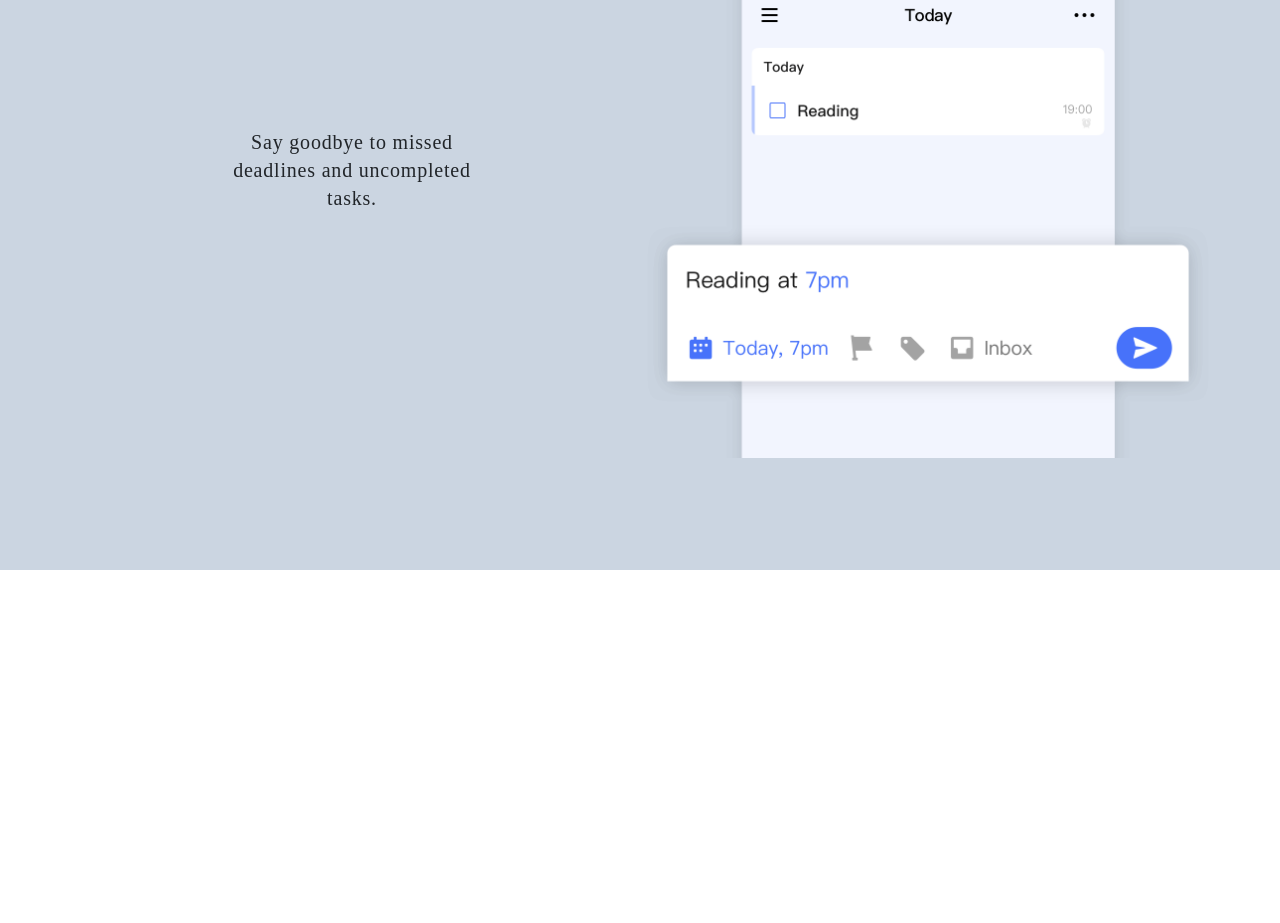
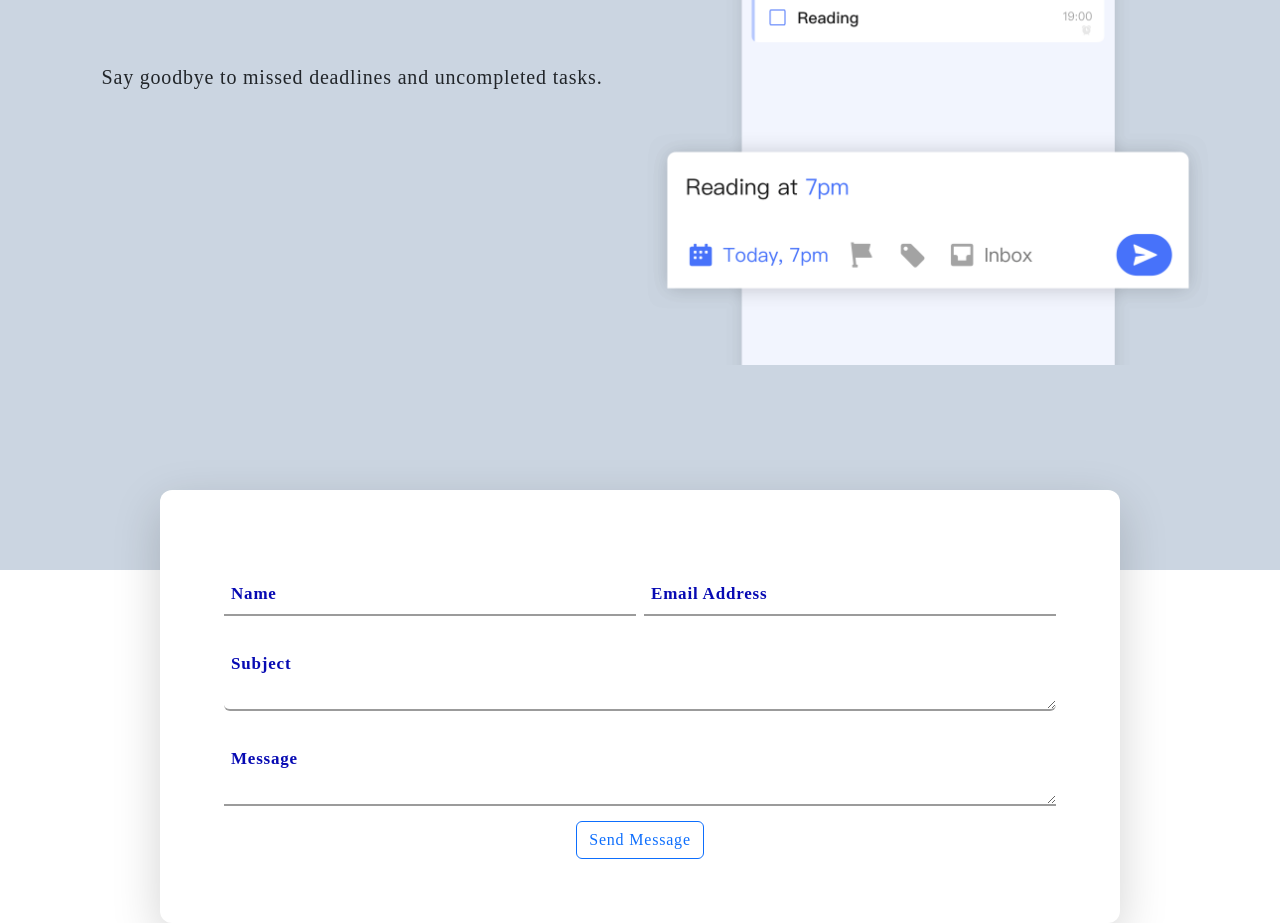
Before and after one commit to tobidechamp15/Taskify, a React (Create React App) app: page / in a window 1280 px wide. Shown: the part 3520-4443 px from the top of the page. Before the commit the page ends 4090 px from the top, so only its background shows below. Built offline with nearby package versions, Linux system fonts and the light colour scheme; a web font is replaced by a local one.

Commit message:
contact form

```diff
--- a/src/App.css
+++ b/src/App.css
@@ -207,8 +207,8 @@ g {
   left: 0%; /* Start position, completely outside the container */
   width: 200%; /* Set the width of the image */
   height: 100%;
-  opacity: .08;
-  background: url('./assets/bg-home.png');
+  opacity: 0.08;
+  background: url("./assets/bg-home.png");
   background-size: cover;
   animation: moveLeft 30s linear infinite; /* Adjust the duration as needed */
 }
--- /dev/null
+++ b/src/component/Contact.jsx
@@ -0,0 +1,51 @@
+import React from "react";
+
+const Contact = () => {
+  return (
+    <div className=" flex item-center justify-center md:-mt-[80px] ">
+      <div className="bg-white rounded-xl items-center shadow-lg md:w-3/4 gap-2 xsm:w-full p-[5%] flex flex-col ">
+        <div className="flex gap-2 w-100 ">
+          <div className="form__group   field">
+            <input
+              type="text"
+              className="form__field"
+              placeholder="Name"
+              required
+            />
+            <label className="form__label">Name</label>
+          </div>
+          <div className="form__group   field">
+            <input
+              type="text"
+              className="form__field"
+              placeholder="Name"
+              required
+            />
+            <label className="form__label">Email Address</label>
+          </div>
+        </div>
+        <div className="form__group   field">
+          <textarea
+            type="text"
+            className="form__field form-control"
+            placeholder="Name"
+            required
+          />
+          <label className="form__label">Subject</label>
+        </div>
+        <div className="form__group  field">
+          <textarea
+            type="text"
+            className="form__field"
+            placeholder="Name"
+            required
+          />
+          <label className="form__label">Message</label>
+        </div>
+        <button className="btn btn-outline-primary ">Send Message</button>
+      </div>
+    </div>
+  );
+};
+
+export default Contact;
--- a/src/component/Description.jsx
+++ b/src/component/Description.jsx
@@ -19,7 +19,11 @@ const Description = () => {
             <span className="md:text-xl md:w-1/2 xsm:py-[30%] ">
               Your solution to effortless task management and organization.
             </span>
-            <img src={organize} alt="organize" className="xsm:h-full md:w-1/2" />
+            <img
+              src={organize}
+              alt="organize"
+              className="xsm:h-full md:w-1/2"
+            />
           </div>
           <div className="md:h-screen flex justify-evenly items-center xsm:flex-col md:flex-row-reverse xsm-h-full bg-white p-[5%]">
             <span className="md:text-xl md:w-1/3   xsm:py-[30%]">
@@ -29,13 +33,15 @@ const Description = () => {
             </span>
             <img src={image3} alt="organize" className=" xsm:h-full md:w-1/2" />
           </div>
-          <div className="h-screen flex justify-evenly items-center xsm:flex-col  bg-slate-300  p-[5%]">
-            <section className="md:text-xl md:w-1/2 xsm:py-[30%]   flex items-center justify-center">
-              <span className="w-50 h-100">
-                Say goodbye to missed deadlines and uncompleted tasks.
-              </span>
-            </section>
-            <img src={organize} alt="organize" className=" xsm:h-full md:w-1/2" />
+          <div className="md:h-screen flex justify-evenly items-center xsm:flex-col  bg-slate-300  p-[5%] pb-[250px]">
+            <span className="md:text-xl md:w-1/2 xsm:py-[30%] ">
+              Say goodbye to missed deadlines and uncompleted tasks.
+            </span>
+            <img
+              src={organize}
+              alt="organize"
+              className=" xsm:h-full md:w-1/2"
+            />
           </div>
         </section>
       </section>
--- a/src/component/Landing.jsx
+++ b/src/component/Landing.jsx
@@ -3,6 +3,7 @@ import Navbar from "./Navbar";
 import Sidebar from "./Sidebar";
 import Home from "./Home";
 import Description from "./Description";
+import Contact from "./Contact";
 
 const Landing = () => {
   const [isVisible, setVisible] = useState("");
@@ -17,6 +18,7 @@ const Landing = () => {
       <Sidebar isVisible={isVisible} toggleSidebar={toggleSidebar} />
       <Home />
       <Description />
+      <Contact />
     </div>
   );
 };
```
